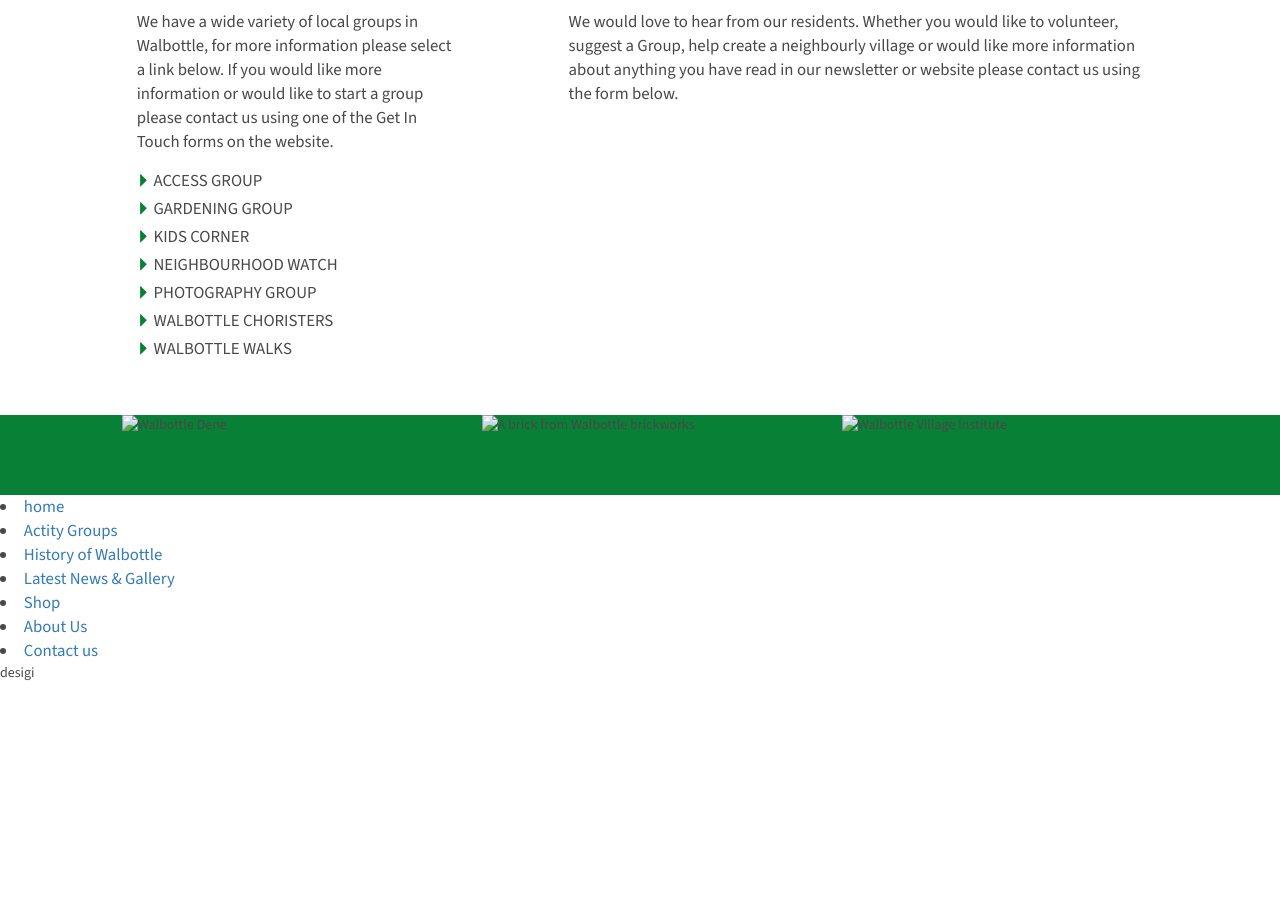
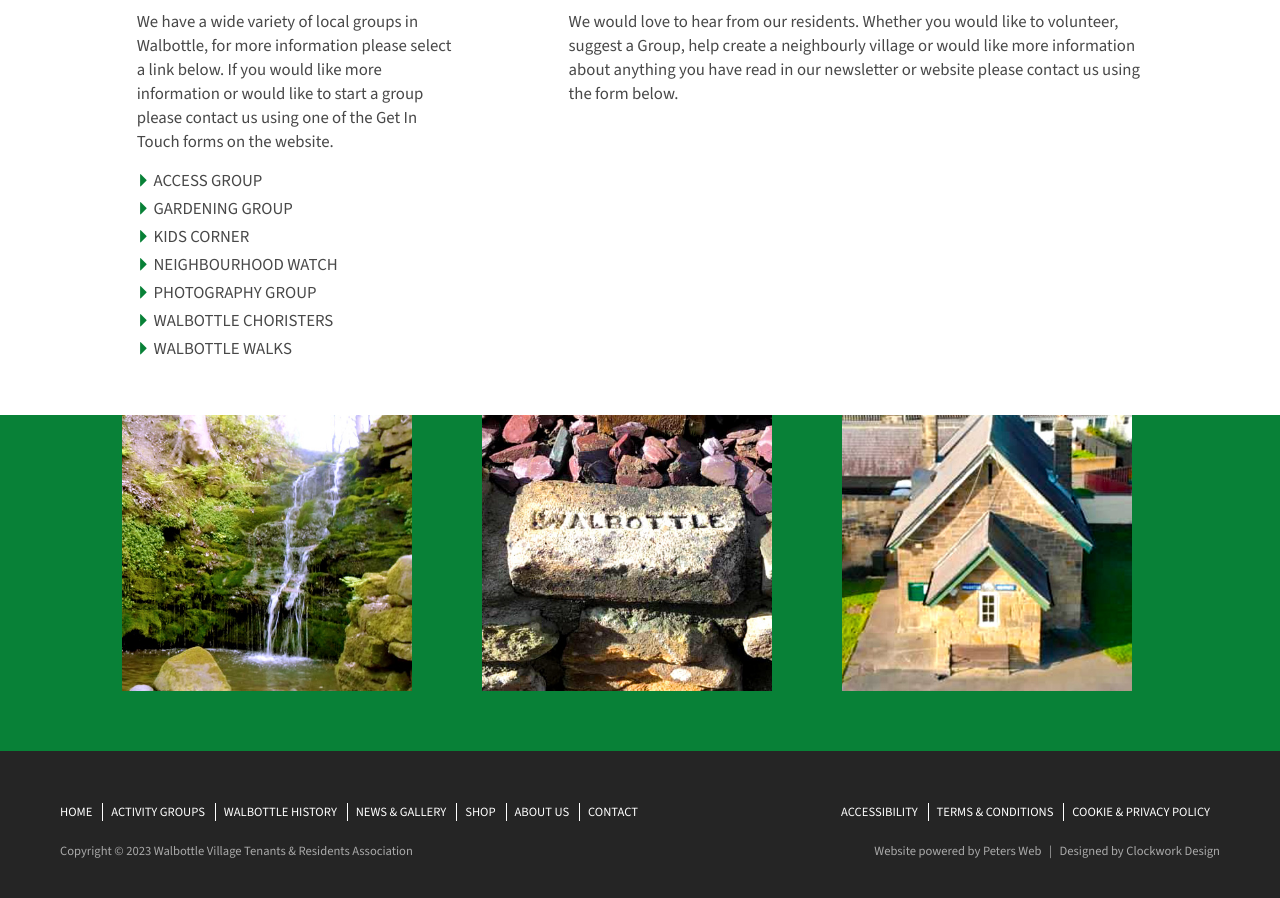
Before and after one commit to Walbottle-Village/Walbottle-Village-Tenants-and-Residents-Association-, a Jekyll site: the page built from index.markdown, in a window 1280 px wide and 900 px high, scrolled down 1577 px. Built offline with Jekyll 4.4.1, drawn with Linux system fonts in a browser that asks for light colours; some web fonts are replaced; before the commit the page ends 2260 px from its top, so only the background shows below that.

Commit message:
home done

```diff
--- a/_includes/footer.html
+++ b/_includes/footer.html
@@ -1,11 +1,34 @@
-<nav id="footer">
-    <li> <a href="{{'/' | relative_url}}">home</a></li>
-    <li> <a href="{{'/actity_groups' | relative_url}}">Actity Groups</a></li>
-    <li> <a href="{{'/Walbottle_history' | relative_url}}">History of Walbottle</a></li>
-    <li> <a href="{{'/blog/' | relative_url}}">Latest News & Gallery</a></li>
-    <li> <a href="{{'/shop/' | relative_url}}">Shop</a></li>
-    <li> <a href="{{'/about_us/' | relative_url}}">About Us</a></li>
-    <li> <a href="{{'/contact/' | relative_url}}">Contact us</a></li>
-</nav>
+<div class="row">
+    <div class="col-xs-12">
 
-desigi
+    </div>
+</div>
+<div class="row">
+    <div class="col-xs-7">
+    <ul class="pull-left">
+        <li><a href="index.html" title="home page" target="_self" class="home" accessKey="h">Home</a></li>
+        <li><a href="#" title="activity groups" target="_self" class="activity" accessKey="g">Activity Groups</a></li>
+        <li class="dropdown"><a href="#" title="History of Walbottle" target="_self" class="dropdown-toggle history" data-toggle="dropdown" accesskey="w">Walbottle History</a></li>
+        <li><a href="#" title="latest news and photo gallery" target="_self" class="news" accesskey="n">News &amp; Gallery</a></li>
+        <li><a href="#" title="online shop" target="_self" class="shop" accesskey="s">Shop</a></li>
+        <li><a href="#" title="about WVT&R Association" target="_self" class="about" accesskey="a">About Us</a></li>
+        <li><a href="#" title="contact WVT&R Association" target="_self" class="contact" accesskey="c">Contact</a></li>
+    </ul>
+    </div>
+    <div class="col-xs-5">
+    <ul class="pull-right">
+        <li><a href="#" title="site accessibility and access keys" target="_self" class="access" accessKey="">Accessibility</a></li>
+        <li><a href="#" title="our terms and conditions" target="_self" class="terms" accessKey="">Terms &amp; Conditions</a></li>
+        <li class="dropdown"><a href="#" title="History of Walbottle" target="_self" class="dropdown-toggle history" data-toggle="dropdown" accesskey="w">Cookie &amp; Privacy Policy</a></li>
+    </ul>
+    </div>
+    </div>
+
+    <div class="row">
+    <div class="col-xs-6">
+        <p class="pull-left">Copyright &copy; {{ site.time | date: '%Y' }} Walbottle Village Tenants &amp; Residents Association</p>
+    </div>
+    <div class="col-xs-6">
+        <p class="pull-right">Website powered by <a href="#" title="visit Peters Web in a new window" target="_blank">Peters Web</a> &nbsp; | &nbsp; Designed by <a href="#" title="visit Clockwork Design in a new window" target="_blank">Clockwork Design</a></p>
+    </div>
+    </div>
--- a/_includes/social.html
+++ b/_includes/social.html
@@ -5,7 +5,7 @@
     <div class="col-md-10 col-sm-9 col-xs-7 pull-right info hidden-xs">
         <div class="detail col-lg-12 col-md-12">
       <ul class="social pull-right">
-        <li><a href="#" title="visit our Facebook group in a new window" target="_blank"><img src="{{'assets/images/facebook-white.png' | relative_url}}" width="auto" height="30px" alt="facebook logo"> Our Facebook Group</a></li>
+        <li><a href="#" title="visit our Facebook group in a new window" target="_blank"><img src="{{'assets/images/facebook.png' | relative_url}}" width="auto" height="30px" alt="facebook logo"> Our Facebook Group</a></li>
         <li><a href="mailto:" title="email Walbottle Village News" target="_blank"><img src="{{'assets/images/email.png' | relative_url}}" width="auto" height="30px" alt="email icon"> Email Walbottle Village News</a></li>
       </ul>
         </div>
--- a/_layouts/default.html
+++ b/_layouts/default.html
@@ -15,7 +15,7 @@
 	<link rel="mask-icon" href="{{'assets/images/fav/safari-pinned-tab.svg' | relative_url}}" color="#5bbad5">
 	<link rel="shortcut icon" href="{{'assets/images/fav/favicon.ico' | relative_url}}">
 	<meta name="msapplication-TileColor" content="#b91d47">
-	<meta name="msapplication-config" content="/img/fav/browserconfig.xml">
+	<meta name="msapplication-config" content="{{'assests/images/fav/browserconfig.xml' | relative_url}}">
 	<meta name="theme-color" content="#ffffff">
 
     <!-- Bootstrap core CSS -->
@@ -53,7 +53,7 @@
     <main>
         {{content}}
     </main>
-    <footer>
+    <footer class="container-fluid footer">
         {% include footer.html %}
     </footer>
 </body>
--- a/index.markdown
+++ b/index.markdown
@@ -23,7 +23,7 @@ title: Home
 			  <h5>Creating a more neighbourly village and a safe, beautiful place to live</h5>
 			</div>
 			<div class="col-lg-5 col-md-5 hidden-sm hidden-xs">
-		    <<img src="assets/images/Wallbottle-May-23-10.jpg" class="img-responsive" alt="Walbottle Village Institute"/>
+		    <<img src="assets/images/wviBuilding.jpg" class="img-responsive" alt="Walbottle Village Institute"/>
 			</div>
 		</div>
 		<div class="col-lg-1 col-md-1"></div>
@@ -90,15 +90,15 @@ title: Home
 	<div class="row">
 		<div class="col-lg-1 col-md-1 col-sm-1 col-xs-1"></div>
 		<div class="basePhoto01 col-xs-3">
-	    <img src="img/basePic01.jpg" class="img-responsive" alt="Walbottle Dene"/>
+	    <img src="assets/images/basePic01.jpg" class="img-responsive" alt="Walbottle Dene"/>
 		</div>
 
 		<div class="basePhoto02 col-xs-3">
-	    <img src="img/basePic02.jpg" class="img-responsive" alt="A brick from Walbottle brickworks"/>
+	    <img src="assets/images/basePic02.jpg" class="img-responsive" alt="A brick from Walbottle brickworks"/>
 		</div>
 
 		<div class="basePhoto03 col-xs-3">
-	    <img src="img/basePic03.jpg" class="img-responsive" alt="Walbottle Village Institute"/>
+	    <img src="assets/images/basePic03.jpg" class="img-responsive" alt="Walbottle Village Institute"/>
 		</div>
 		<div class="col-lg-1 col-md-1 col-sm-1 col-xs-1"></div>
 	</div>
```
Also changed, not shown: _includes/page__hero.html (deleted, +0 -23 lines).
